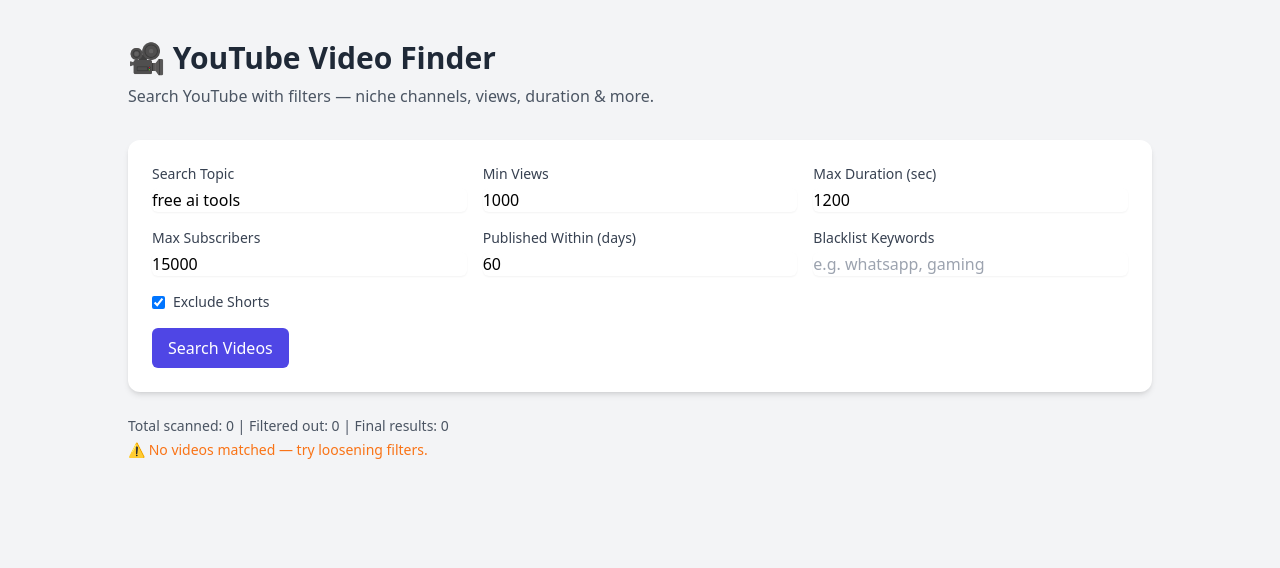
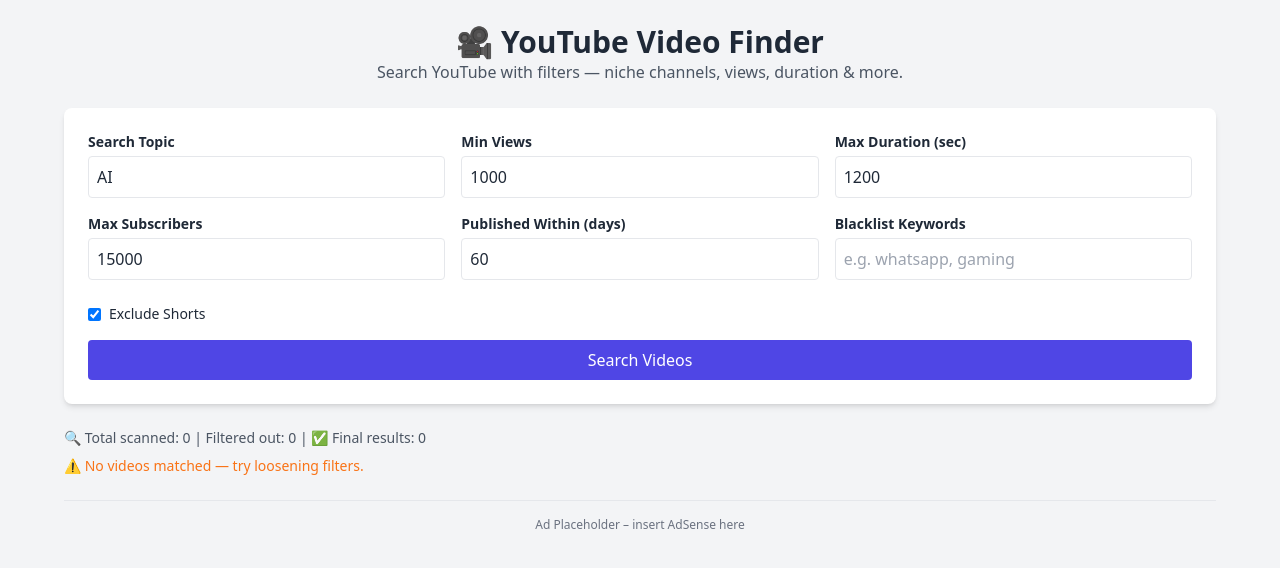
Before and after one commit to Bstev95/Youtube-filter-finder, a React (Vite) app: page / in a window 1280 px wide. Shown: the top 568 px of the page. Built offline with nearby package versions, Linux system fonts and the light colour scheme; the HTML template or start-up script is replaced by a standard one.

Commit message:
Update App.jsx

```diff
--- a/src/App.jsx
+++ b/src/App.jsx
@@ -7,7 +7,7 @@
 export default function App() {
   const [videos, setVideos] = useState([]);
   const [loading, setLoading] = useState(false);
-  const [query, setQuery] = useState('free ai tools');
+  const [query, setQuery] = useState('AI');
   const [minViews, setMinViews] = useState(1000);
   const [maxDuration, setMaxDuration] = useState(1200);
   const [maxSubs, setMaxSubs] = useState(15000);
@@ -43,7 +43,7 @@
         const searchRes = await fetch(searchUrl);
         const searchData = await searchRes.json();
         const ids = searchData.items?.map(item => item.id.videoId).filter(Boolean);
-        if (ids.length === 0) break;
+        if (!ids.length) break;
         allVideoIds.push(...ids);
         nextPageToken = searchData.nextPageToken;
         if (!nextPageToken) break;
@@ -83,15 +83,14 @@
         const enriched = await Promise.all(
           filtered.map(async (video) => {
             const channelId = video.snippet.channelId;
-            const channelRes = await fetch(
-              `https://www.googleapis.com/youtube/v3/channels?key=${API_KEY}&id=${channelId}&part=statistics`
-            );
+            const channelRes = await fetch(`https://www.googleapis.com/youtube/v3/channels?key=${API_KEY}&id=${channelId}&part=statistics`);
             const channelData = await channelRes.json();
             const subs = parseInt(channelData.items?.[0]?.statistics?.subscriberCount || '0');
             if (subs > maxSubs) {
               filteredOut++;
               return null;
             }
+
             return {
               title: video.snippet.title,
               url: `https://www.youtube.com/watch?v=${video.id}`,
@@ -111,82 +110,86 @@
       setDebugStats({ total: allVideoIds.length, filtered: filteredOut, passed: fullVideos.length });
       setVideos(fullVideos);
     } catch (err) {
-      console.error('Failed to fetch videos:', err);
+      console.error('Search failed:', err);
     }
 
     setLoading(false);
   };
 
   return (
-    <div className="bg-gray-100 min-h-screen py-10 px-4">
-      <div className="max-w-5xl mx-auto">
-        <header className="mb-8">
-          <h1 className="text-3xl font-bold text-gray-800 mb-2">🎥 YouTube Video Finder</h1>
+    <div className="min-h-screen bg-gray-100 text-gray-800 font-sans p-6">
+      <div className="max-w-6xl mx-auto">
+        <header className="mb-6 text-center">
+          <h1 className="text-3xl font-bold flex items-center justify-center gap-2">
+            <span role="img" aria-label="camera">🎥</span> YouTube Video Finder
+          </h1>
           <p className="text-gray-600">Search YouTube with filters — niche channels, views, duration & more.</p>
         </header>
 
-        <section className="bg-white shadow-md rounded-xl p-6 mb-6">
-          <form onSubmit={(e) => { e.preventDefault(); fetchVideos(); }} className="space-y-4">
-            <div className="grid md:grid-cols-3 gap-4">
+        <div className="bg-white p-6 rounded-lg shadow-md grid md:grid-cols-2 lg:grid-cols-3 gap-4">
           <div>
-                <label className="block text-sm font-medium text-gray-700">Search Topic</label>
-                <input value={query} onChange={e => setQuery(e.target.value)} className="mt-1 block w-full rounded-md border-gray-300 shadow-sm" />
+            <label className="block text-sm font-semibold mb-1">Search Topic</label>
+            <input value={query} onChange={e => setQuery(e.target.value)} className="w-full p-2 border rounded" />
           </div>
           <div>
-                <label className="block text-sm font-medium text-gray-700">Min Views</label>
-                <input type="number" value={minViews} onChange={e => setMinViews(Number(e.target.value))} className="mt-1 block w-full rounded-md border-gray-300 shadow-sm" />
+            <label className="block text-sm font-semibold mb-1">Min Views</label>
+            <input type="number" value={minViews} onChange={e => setMinViews(Number(e.target.value))} className="w-full p-2 border rounded" />
           </div>
           <div>
-                <label className="block text-sm font-medium text-gray-700">Max Duration (sec)</label>
-                <input type="number" value={maxDuration} onChange={e => setMaxDuration(Number(e.target.value))} className="mt-1 block w-full rounded-md border-gray-300 shadow-sm" />
+            <label className="block text-sm font-semibold mb-1">Max Duration (sec)</label>
+            <input type="number" value={maxDuration} onChange={e => setMaxDuration(Number(e.target.value))} className="w-full p-2 border rounded" />
           </div>
           <div>
-                <label className="block text-sm font-medium text-gray-700">Max Subscribers</label>
-                <input type="number" value={maxSubs} onChange={e => setMaxSubs(Number(e.target.value))} className="mt-1 block w-full rounded-md border-gray-300 shadow-sm" />
+            <label className="block text-sm font-semibold mb-1">Max Subscribers</label>
+            <input type="number" value={maxSubs} onChange={e => setMaxSubs(Number(e.target.value))} className="w-full p-2 border rounded" />
           </div>
           <div>
-                <label className="block text-sm font-medium text-gray-700">Published Within (days)</label>
-                <input type="number" value={publishWithinDays} onChange={e => setPublishWithinDays(Number(e.target.value))} className="mt-1 block w-full rounded-md border-gray-300 shadow-sm" />
+            <label className="block text-sm font-semibold mb-1">Published Within (days)</label>
+            <input type="number" value={publishWithinDays} onChange={e => setPublishWithinDays(Number(e.target.value))} className="w-full p-2 border rounded" />
           </div>
           <div>
-                <label className="block text-sm font-medium text-gray-700">Blacklist Keywords</label>
-                <input value={blacklist} onChange={e => setBlacklist(e.target.value)} placeholder="e.g. whatsapp, gaming" className="mt-1 block w-full rounded-md border-gray-300 shadow-sm" />
+            <label className="block text-sm font-semibold mb-1">Blacklist Keywords</label>
+            <input value={blacklist} onChange={e => setBlacklist(e.target.value)} placeholder="e.g. whatsapp, gaming" className="w-full p-2 border rounded" />
           </div>
+          <div className="flex items-center mt-2 col-span-full">
+            <input type="checkbox" checked={excludeShorts} onChange={e => setExcludeShorts(e.target.checked)} className="mr-2" />
+            <label className="text-sm">Exclude Shorts</label>
           </div>
-            <div className="flex items-center space-x-2">
-              <input type="checkbox" checked={excludeShorts} onChange={(e) => setExcludeShorts(e.target.checked)} />
-              <label className="text-sm text-gray-700">Exclude Shorts</label>
+          <button onClick={fetchVideos} disabled={loading} className="col-span-full bg-indigo-600 text-white py-2 rounded hover:bg-indigo-700 transition">
+            {loading ? 'Searching...' : 'Search Videos'}
+          </button>
         </div>
-            <button type="submit" disabled={loading} className="px-4 py-2 bg-indigo-600 text-white rounded-md hover:bg-indigo-700">
-              {loading ? "Searching..." : "Search Videos"}
-            </button>
-          </form>
-        </section>
 
-        <section className="mb-4 text-sm text-gray-600">
-          <p>Total scanned: {debugStats.total} | Filtered out: {debugStats.filtered} | Final results: {debugStats.passed}</p>
-          {debugStats.passed === 0 && !loading && (
-            <p className="text-orange-500 mt-1">⚠️ No videos matched — try loosening filters.</p>
-          )}
-        </section>
+        <div className="mt-6 text-sm text-gray-600">
+          <p>🔍 Total scanned: {debugStats.total} | Filtered out: {debugStats.filtered} | ✅ Final results: {debugStats.passed}</p>
+          {debugStats.passed === 0 && !loading && <p className="text-orange-500 mt-2">⚠️ No videos matched — try loosening filters.</p>}
+        </div>
 
-        <section className="grid md:grid-cols-2 lg:grid-cols-3 gap-6">
+        {/* Monetization Ad Spot */}
+        <div className="mt-6 text-center border-t pt-4 text-xs text-gray-500">
+          <p>Ad Placeholder – insert AdSense here</p>
+        </div>
+
+        {/* Results */}
+        <div className="grid grid-cols-1 sm:grid-cols-2 lg:grid-cols-3 gap-6 mt-8">
           {videos.map((v, i) => (
-            <div key={i} className="bg-white shadow rounded-xl overflow-hidden">
-              <a href={v.url} target="_blank" rel="noreferrer">
-                <img src={v.thumbnail} alt={v.title} className="w-full object-cover" />
+            <div key={i} className="bg-white shadow rounded overflow-hidden">
+              <a href={v.url} target="_blank" rel="noopener noreferrer">
+                <img src={v.thumbnail} alt={v.title} className="w-full" />
               </a>
               <div className="p-4">
-                <a href={v.url} className="text-blue-600 font-medium hover:underline" target="_blank" rel="noreferrer">{v.title}</a>
-                <p className="text-sm mt-1">📺 <strong>Channel:</strong> {v.channel}</p>
-                <p className="text-sm">👁️ {v.views.toLocaleString()} views</p>
-                <p className="text-sm">⏱️ {v.duration}</p>
-                <p className="text-sm">👥 {v.subs.toLocaleString()} subs</p>
-                <p className="text-sm">📅 {new Date(v.published).toLocaleDateString()}</p>
+                <a href={v.url} target="_blank" rel="noopener noreferrer" className="font-semibold text-indigo-600 block mb-1 hover:underline">
+                  {v.title}
+                </a>
+                <p className="text-sm text-gray-600">📺 {v.channel}</p>
+                <p className="text-sm text-gray-600">👁 {v.views.toLocaleString()} views</p>
+                <p className="text-sm text-gray-600">⏱ {v.duration}</p>
+                <p className="text-sm text-gray-600">👥 {v.subs.toLocaleString()} subs</p>
+                <p className="text-sm text-gray-600">📅 {new Date(v.published).toLocaleDateString()}</p>
               </div>
             </div>
           ))}
-        </section>
+        </div>
       </div>
     </div>
   );
```
Lines whose indentation alone changed are shown as unchanged.
